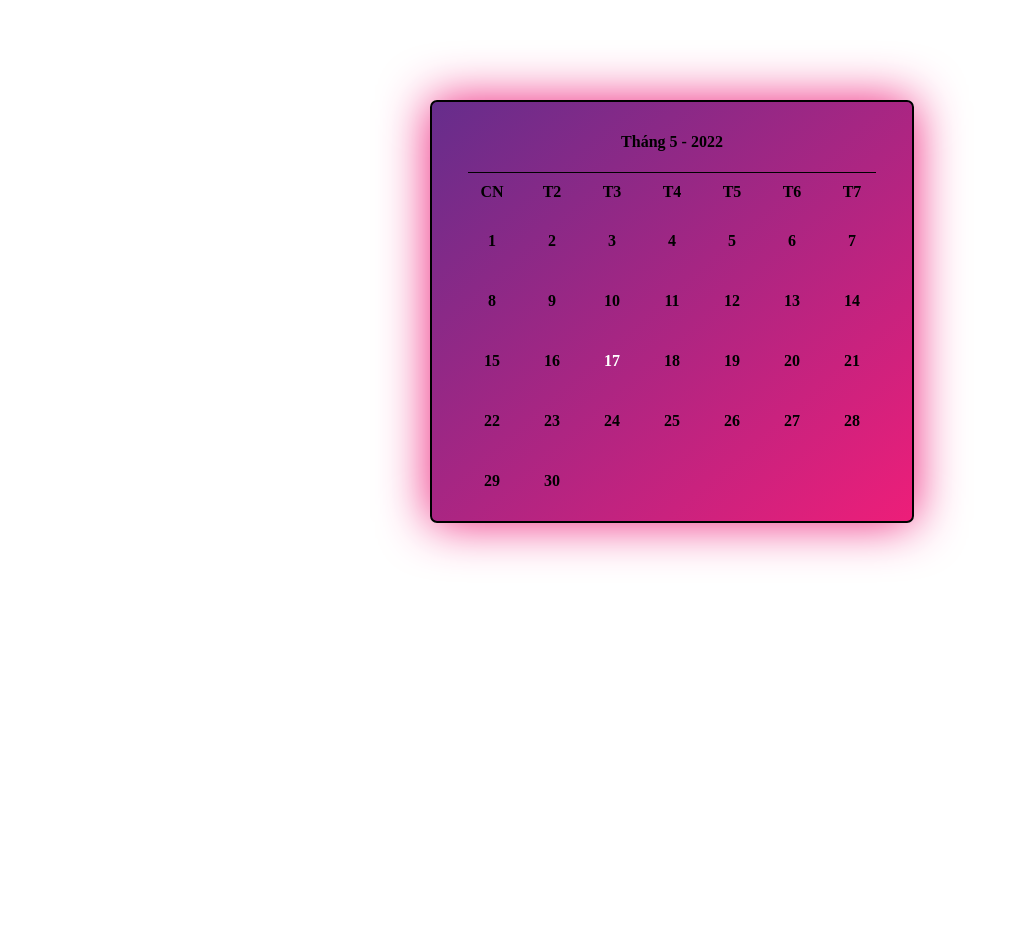
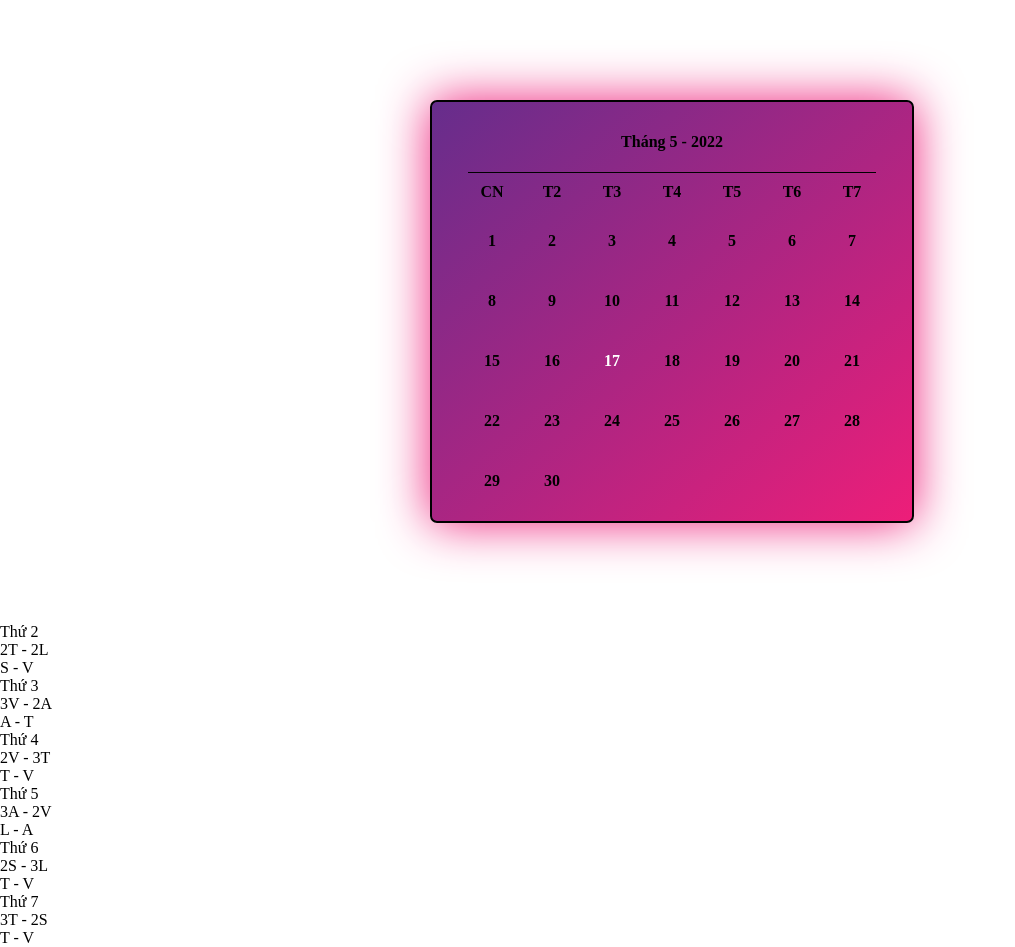
Before and after one commit to phieuLOL/Lich, a plain HTML site: page index.html in a window 1280 px wide. Shown: the whole page, without its empty margins (0-1015 px from the left). Before the commit the page ends 800 px from the top, so only its background shows below. Drawn offline with nearby package versions, Linux system fonts and the light colour scheme.

Commit message:
Update index.html

```diff
--- a/index.html
+++ b/index.html
@@ -8,6 +8,7 @@
      <link rel="stylesheet" href="./style.css">
 </head>
 <body>
+     <div id="my-body">
           <ul class="table-calentor">
                <li id="name-month"></li>
                <li id="day-of-week">
@@ -22,6 +23,39 @@
                <li id="day-of-month"></li>
           </ul>
 
+          <ul class="schedule">
+               <li class="thu">
+                    <div class="namethu">Thứ 2</div>
+                    <div class="morning">2T - 2L</div>
+                    <div class="afternoon">S - V</div>
+               </li>
+               <li class="thu">
+                    <div class="namethu">Thứ 3</div>
+                    <div class="morning">3V - 2A</div>
+                    <div class="afternoon">A - T</div>
+               </li>
+               <li class="thu">
+                    <div class="namethu">Thứ 4</div>
+                    <div class="morning">2V - 3T</div>
+                    <div class="afternoon">T - V</div>
+               </li>
+               <li class="thu">
+                    <div class="namethu">Thứ 5</div>
+                    <div class="morning">3A - 2V</div>
+                    <div class="afternoon">L - A</div>
+               </li>
+               <li class="thu">
+                    <div class="namethu">Thứ 6</div>
+                    <div class="morning">2S - 3L</div>
+                    <div class="afternoon">T - V</div>
+               </li>
+               <li class="thu">
+                    <div class="namethu">Thứ 7</div>
+                    <div class="morning">3T - 2S</div>
+                    <div class="afternoon">T - V</div>
+               </li>
+          </ul>
+     </div>
      <script src="./main.js"></script>
      <script type="module" src="https://unpkg.com/ionicons@5.5.2/dist/ionicons/ionicons.esm.js"></script>
      <script nomodule src="https://unpkg.com/ionicons@5.5.2/dist/ionicons/ionicons.js"></script>
```
Lines whose indentation alone changed are shown as unchanged.
